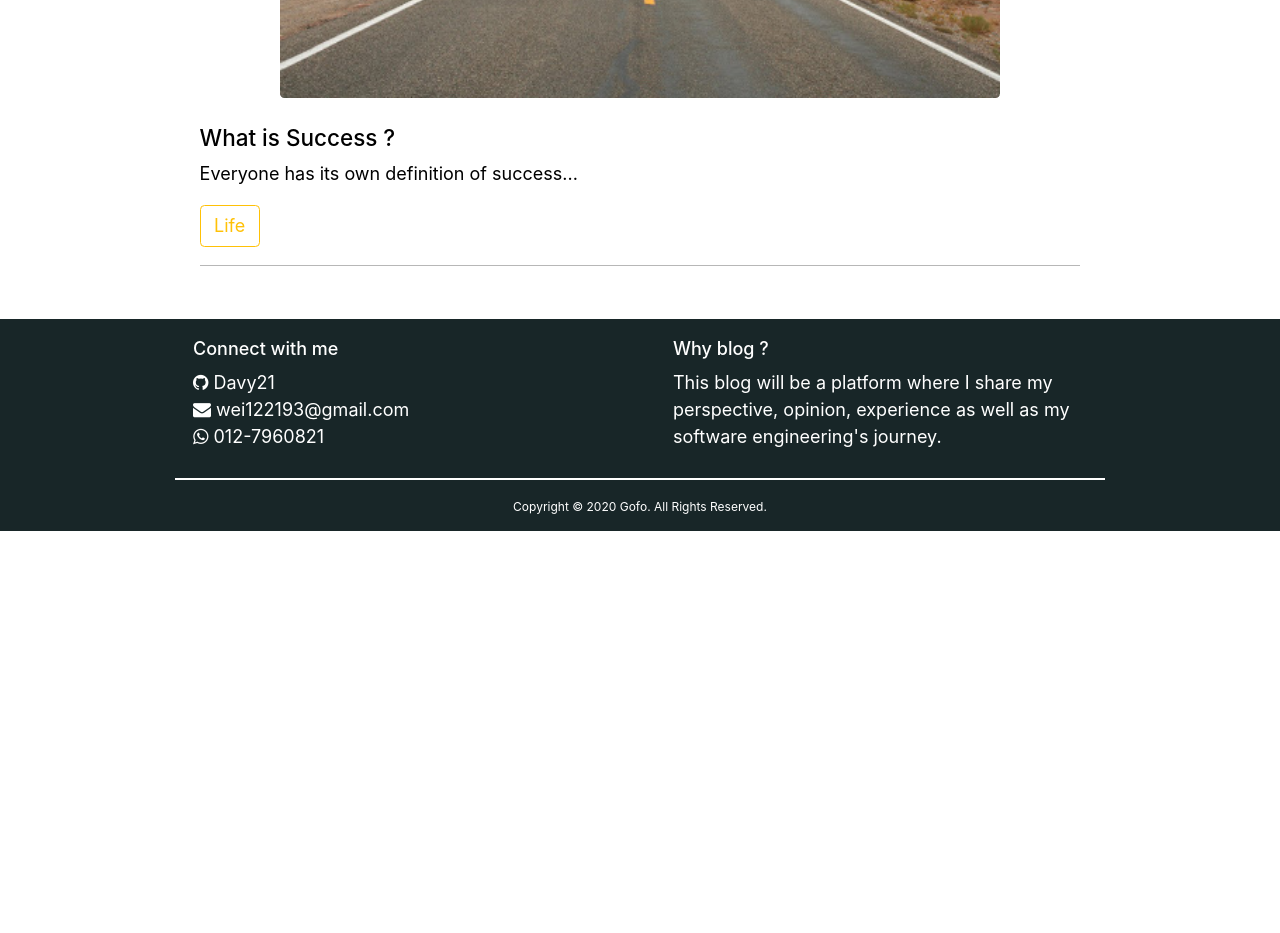
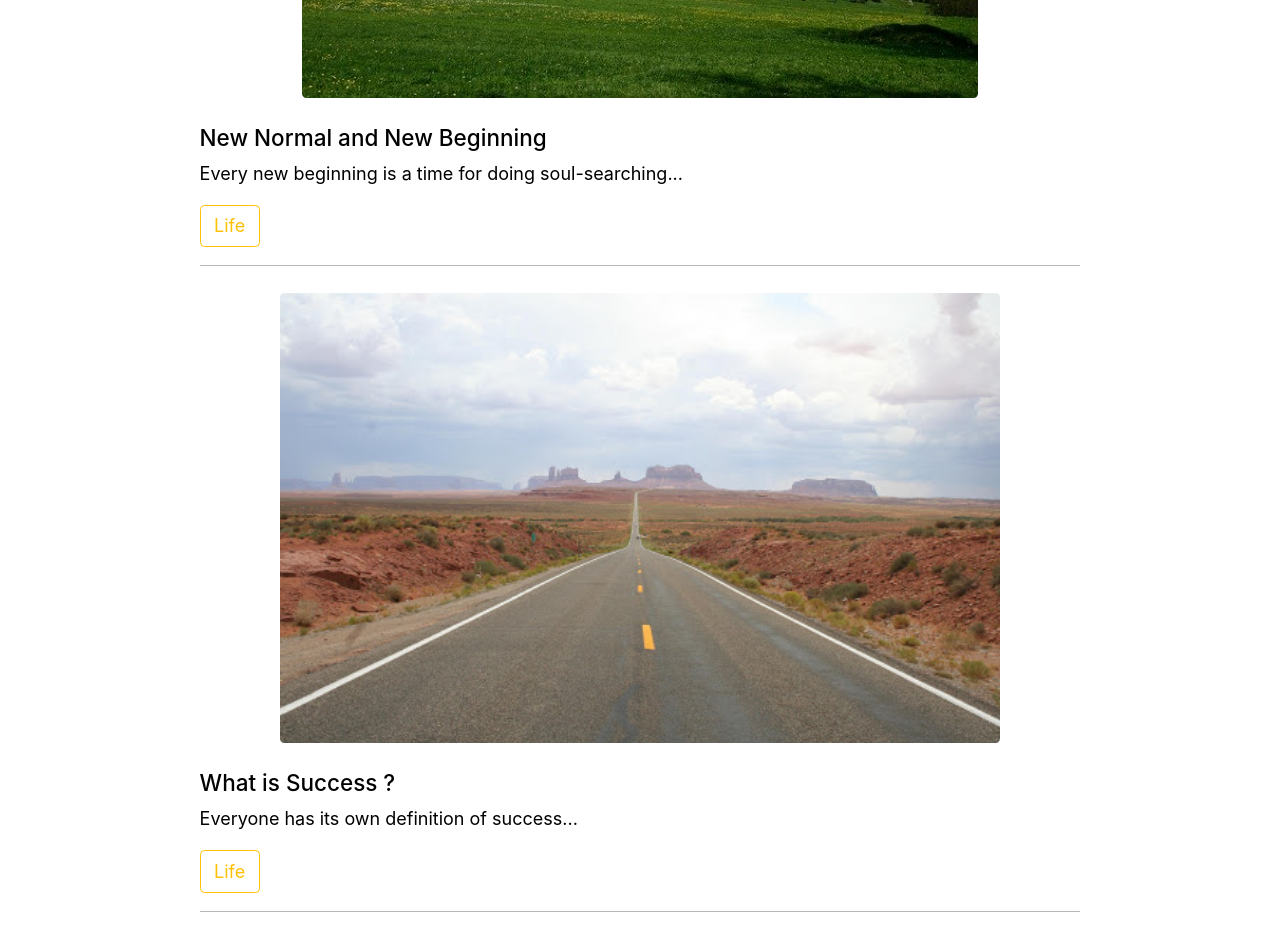
Before and after one commit to Davy21/blog, a Gatsby site: page / in a window 1280 px wide. Shown: the part 700-1633 px from the top of the page. Before the commit the page ends 1231 px from the top, so only its background shows below. Built offline with nearby package versions, Linux system fonts and the light colour scheme; Gatsby itself is replaced by a stand-in of ours.

Commit message:
- package-lock.json is updated - new post (id : 2) - new image - reverse the id order to show latest post

```diff
--- a/content/posts.yaml
+++ b/content/posts.yaml
@@ -14,3 +14,14 @@ posts:
     always harder than you think to achieve what you really wanted. People like to give up halfway ...
     ,get bored of the side project ... , overloaded with full-time job ... , of course, I feel it that way too.
     But, I will keep going. Somedays, it is going to be big."
+  - id: 2
+    date: 2020-05-20 23:31
+    image: post2.jpg
+    title: New Normal and New Beginning
+    tag: "Life"
+    description: "Every new beginning is a time for doing soul-searching..."
+    content: "Tomorrow is the day that I have worked in Etiqa Insurance Singapore for 1 year. I have learnt a lot
+    from this company, somehow, I think I am finally able to catch up to the technology world and not be left behind.
+    But, I always think that I should look for change and not sitting in my own comfort zone. I should do something that
+    I am proud of and feel worth. After all, working for others for rest of my life is not an option.Last but not
+    least, if you are my potential client, do leave me a message to my email !"
--- a/src/pages/index.js
+++ b/src/pages/index.js
@@ -16,7 +16,7 @@ const Homepage = () => {
             <Quote />
           </Col>
         </Row>
-        {postData.posts.map((item, index) => {
+        {postData.posts.reverse().map((item, index) => {
           return (
             <Row key={`item_${index}`} className="mt-2 mb-2">
               <Col>
```
Also changed, not shown: src/images/post2.jpg (added), 1 other file.
